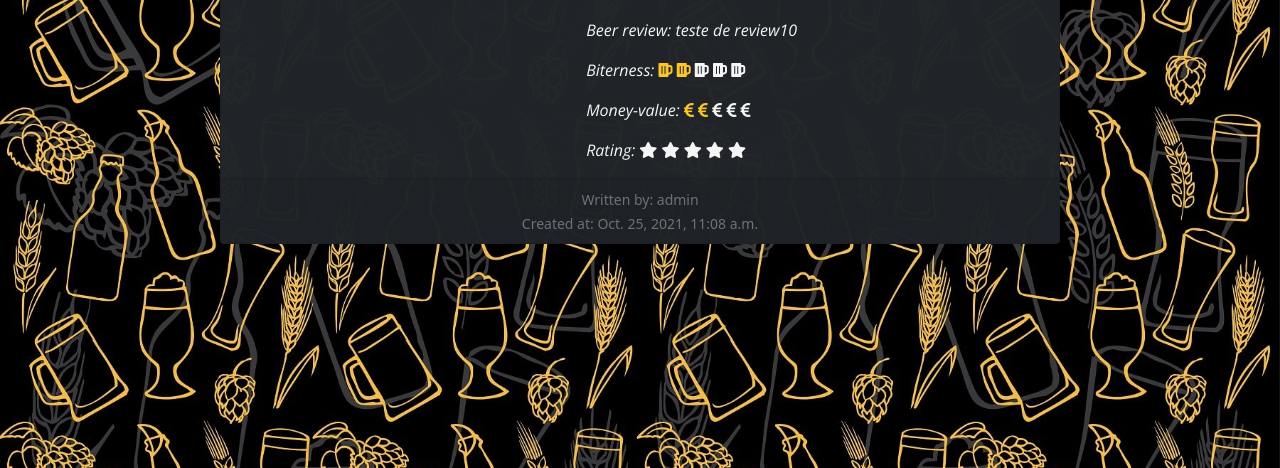
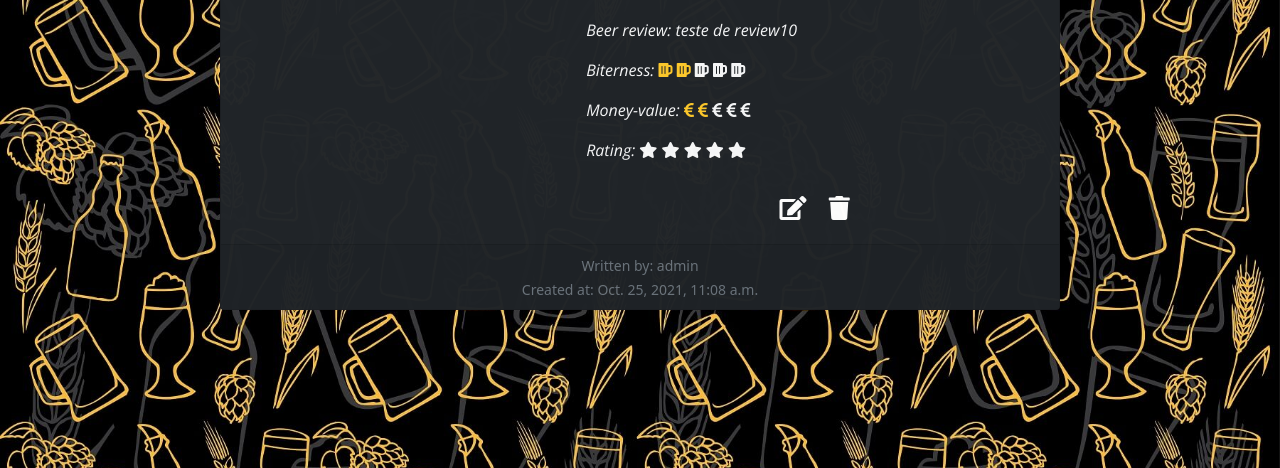
Before and after one commit to nandabritto/beer_rate, a Django app: page /review_list/review_detail/12 in a window 1280 px wide. Shown: the part 224-692 px from the top of the page. Run offline with Django 3.2, Linux system fonts and the light colour scheme; a user stored in the database is signed in; data comes from the database, SQL or seed files in the repository; some libraries are stand-ins or nearby versions.

Commit message:
Add edit and delete buttons on review detail if user is authenticated

```diff
--- a/post/models.py
+++ b/post/models.py
@@ -12,7 +12,7 @@ class BeerStyle(models.Model):
 
     def __str__(self):
         '''Return beer style name string'''
-        return str(self.beer_style)
+        return str(self.beer_style).capitalize()
 
     def get_absolute_url(self):
         '''Redirect user to add review page'''
@@ -26,7 +26,7 @@ class Beer(models.Model):
 
     def __str__(self):
         '''Return beer name string'''
-        return str(self.beer_name)
+        return str(self.beer_name).capitalize()
 
     def get_absolute_url(self):
         '''Redirect user to add home'''
@@ -66,7 +66,7 @@ class BeerReview(models.Model):
 
     def __str__(self):
         '''Return beer review with beer name string'''
-        return str(self.beer)
+        return str(self.beer).capitalize()
 
     def get_absolute_url(self):
         '''Redirect user to review detail page'''
--- a/post/templates/add_review.html
+++ b/post/templates/add_review.html
@@ -40,7 +40,7 @@
 
           <div class="m-2 field_container label">
            <h4> Bitterness: {{review_form.bitterness}} </h3></div>
-          <div class="m-2"> Image: {{review_form.beer_image}}</div>
+          <div class="m-2"><h3>Image: {{review_form.beer_image}}</h3></div>
           <div class="stars p-2"> {{review_form.score}}
             <h3 class="text-center">Rate your beer!</h3>
               <span class="fa fa-star fa-3x my-btn" id="first"></span>
--- a/post/templates/review_list/review_detail.html
+++ b/post/templates/review_list/review_detail.html
@@ -28,12 +28,9 @@
                 </p>
 
                 <p class="card-text"> Money-value:
-                    <span
-                        class="fas fas fa-euro-sign {% if object.money_value > 0 %} checked {% endif %}"></span>
-                    <span
-                        class="fas fas fa-euro-sign {% if object.money_value > 1 %} checked {% endif %}"></span>
-                    <span
-                        class="fas fas fa-euro-sign {% if object.money_value > 2 %} checked {% endif %}"></span>
+                    <span class="fas fas fa-euro-sign {% if object.money_value > 0 %} checked {% endif %}"></span>
+                    <span class="fas fas fa-euro-sign {% if object.money_value > 1 %} checked {% endif %}"></span>
+                    <span class="fas fas fa-euro-sign {% if object.money_value > 2 %} checked {% endif %}"></span>
                     <span class="fas fa-euro-sign {% if object.money_value > 3 %} checked {% endif %}"></span>
                     <span class="fas fa-euro-sign {% if object.money_value > 4 %} checked {% endif %}"></span>
                 </p>
@@ -44,11 +41,25 @@
                     <span class="fa fa-star {% if object.score > 2 %} checked {% endif %}"></span>
                     <span class="fa fa-star {% if object.score > 3 %} checked {% endif %}"></span>
                     <span class="fa fa-star {% if object.score > 4 %} checked {% endif %}"></span></p>
+            </div>
+            {% if user.is_authenticated %}
+            {% if user.id == object.user_name.id %}
+            <span>
+                <h4 class="m-3 text-center">
+                    <a href="{% url 'review_update' object.pk %}" class="text-decoration-none text-white"
+                        data-bs-toggle="tooltip" data-bs-placement="bottom" title="Edit your review"><i
+                            class="fas fa-edit px-2"></i>
+                    </a>
+                    <a href="{% url 'review_delete' object.pk %}" class="text-decoration-none text-white"
+                        data-bs-toggle="tooltip" data-bs-placement="bottom" title="Delete your review">
+                        <i class="fas fa-trash px-2 pb-2 "></i>
+                    </a></h4>
+            </span>
 
+            {% endif %}
+            {% endif %}
+        </div>
 
-            </div>
-
-        </div>
     </div>
     <div class="card-footer text-center text-muted"><small>Written by: {{ object.user_name }} <br /> Created at:
             {{ object.pub_date }}</small>
```
